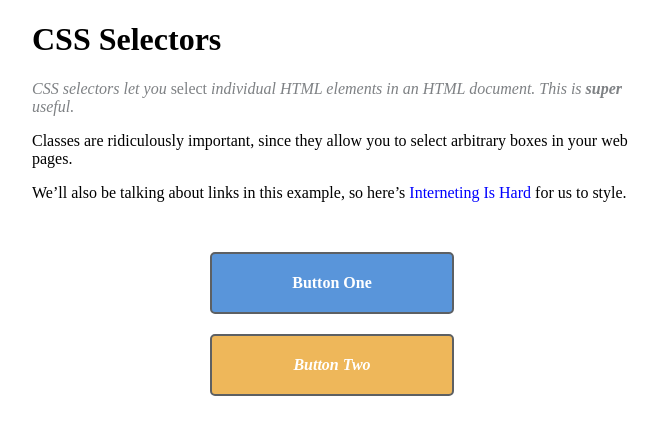
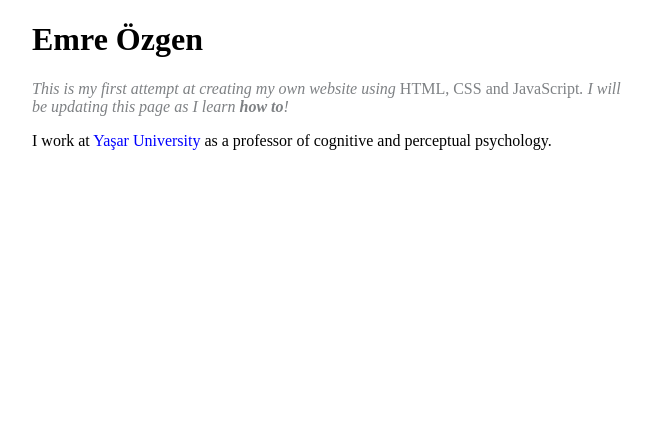
Before and after one commit to emre-ozgen/emre-ozgen.github.io, a plain HTML site: page index.html in a window 1280 px wide. Shown: the whole page, without its empty margins (308-967 px from the left). Drawn offline with Linux system fonts and the light colour scheme.

Commit message:
added some content

```diff
--- a/index.html
+++ b/index.html
@@ -2,26 +2,25 @@
 <html lang='en'>
   <head>
     <meta charset='UTF-8'/>
-    <title>CSS Selectors</title>
+    <title>Emre Özgen</title>
     <link rel='stylesheet' href='styles.css'/>
   </head>
   <body>
     <div class='page'>
-    <h1>CSS Selectors</h1>
+    <h1>Emre Özgen</h1>
 
-    <p class='synopsis'>CSS selectors let you <em>select</em> individual HTML
-   elements in an HTML document. This is <strong>super</strong> useful.</p>
+    <p class='synopsis'>This is my first attempt at creating my own website using
+        <em>HTML, CSS and JavaScript</em>. I will be updating
+        this page as I learn <strong>how to</strong>!</p>
 
 
-    <p>Classes are ridiculously important, since they allow you to select
-       arbitrary boxes in your web pages.</p>
 
-    <p>We’ll also be talking about links in this example, so here’s
-       <a href='https://internetingishard.com'>Interneting Is Hard</a> for us to
-       style.</p>
+    <p>I work at
+       <a href='https://www.yasar.edu.tr/'>Yaşar University</a>
+       as a professor of cognitive and perceptual psychology.</p>
 
-       <a class='button' href='nowhere.html'>Button One</a>
-       <a class='button call-to-action' href='nowhere.html'>Button Two</a>
+       <!--<a class='button' href='nowhere.html'>Button One</a>-->
+       <!-- <a class='button call-to-action' href='nowhere.html'>Button Two</a> -->
     </div>
   </body>
 </html>
```
